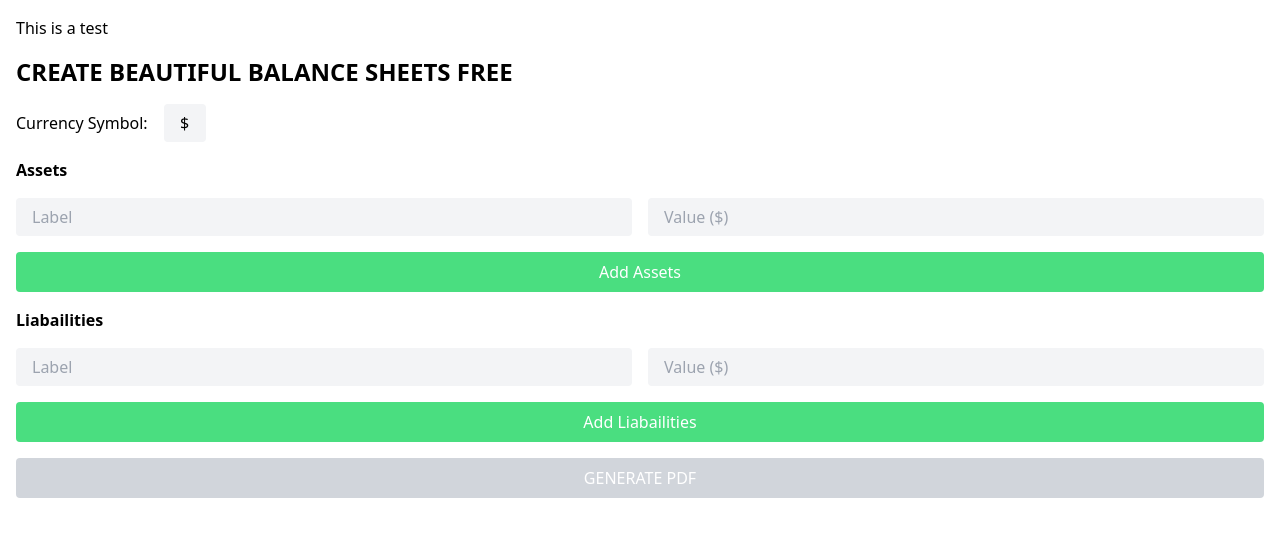
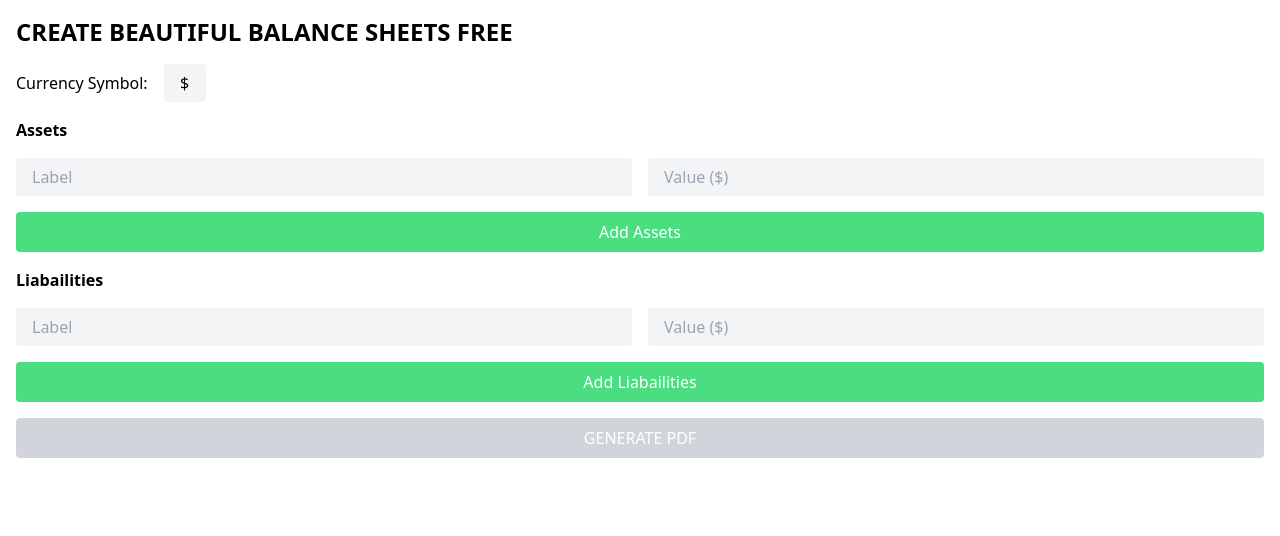
Before and after one commit to stroogle/networth_tracker_front, a Nuxt app: page / in a window 1280 px wide. Shown: the top 536 px of the page. Built offline with nearby package versions, Linux system fonts and the light colour scheme.

Commit message:
Removing 'this is a test' from homepage

```diff
--- a/pages/index.vue
+++ b/pages/index.vue
@@ -4,7 +4,6 @@ const {apiBase} = useRuntimeConfig().public
 
 <template>
     <div class="grid grid-cols-1 gap-y-4">
-        <p>This is a test</p>
         <p class="text-2xl font-bold">CREATE BEAUTIFUL BALANCE SHEETS FREE</p>
         <CurrencySelector />
         <ItemList title="Assets" :items="assets" />
```
